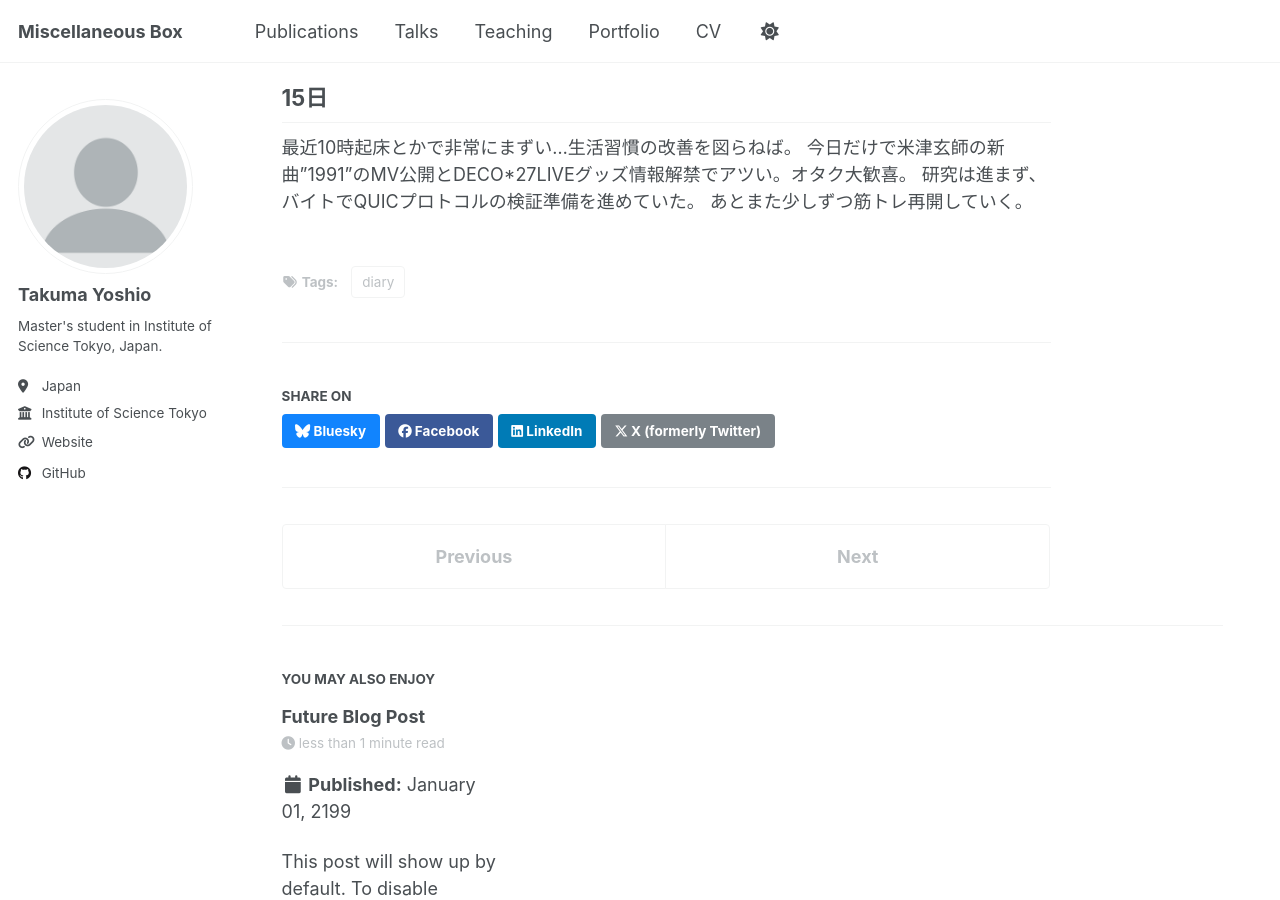
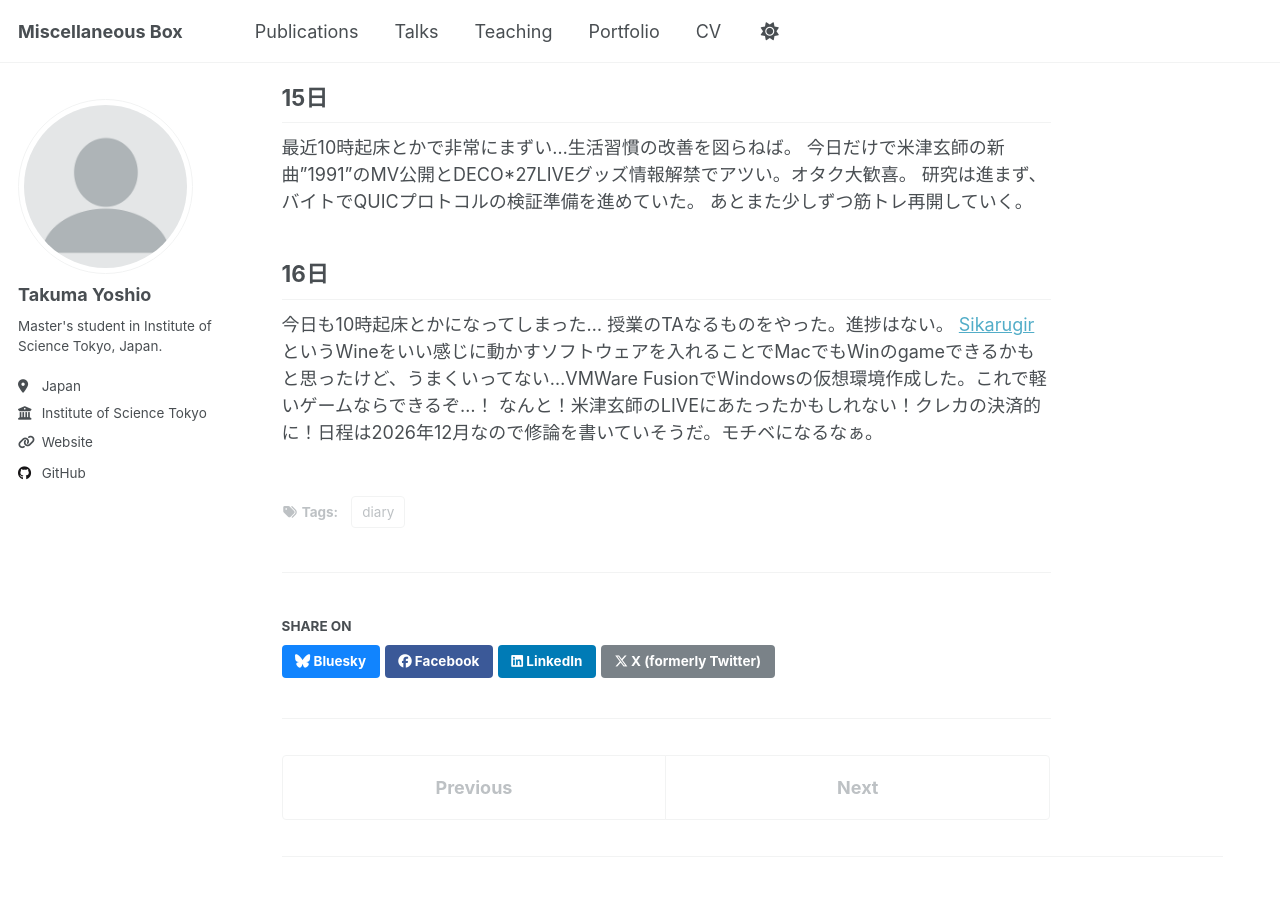
Before and after one commit to ta-yoshi02/ta-yoshi02.github.io, a Jekyll site: the page built from _posts/2025-10-10-blog-post.md, in a window 1280 px wide and 900 px high, scrolled down 624 px. Built offline with Jekyll 4.4.1, drawn with Linux system fonts in a browser that asks for light colours; a script that is not in the unit is left out.

Commit message:
2025年10月16日にっき

```diff
--- a/_posts/2025-10-10-blog-post.md
+++ b/_posts/2025-10-10-blog-post.md
@@ -10,20 +10,22 @@
 ======
 
 ## 14日
-
 ### けんきう
-
 自分の研究で使っているプログラミング環境(先輩の過去研究、[Kanon](https://github.com/prg-titech/Kanon))の改善のタスクをcodexに投げたけど、うまくいかない。しっかりしろ、codex。環境を破壊するんじゃない。
 これ作り直すことには賛成だが、自分には力が足りない。
 
 ### しゅみ
-
 私のpcはMacbook Airなので、steamとかでgameしたいときにできるゲームが少ない。そのためwine周りをいい感じにやってくれる(偽？)OSSのSikarugiを使って調整しようとしている。しようとしているだけ。あまり時間が取れていない。
 変にyoutubeとかみてるからだが。QuizKnockが面白いのが悪い。
 
 ## 15日
-
 最近10時起床とかで非常にまずい...生活習慣の改善を図らねば。
 今日だけで米津玄師の新曲"1991"のMV公開とDECO*27LIVEグッズ情報解禁でアツい。オタク大歓喜。
 研究は進まず、バイトでQUICプロトコルの検証準備を進めていた。
 あとまた少しずつ筋トレ再開していく。
+
+## 16日
+今日も10時起床とかになってしまった...
+授業のTAなるものをやった。進捗はない。
+[Sikarugir](https://github.com/Sikarugir-App/Sikarugir)というWineをいい感じに動かすソフトウェアを入れることでMacでもWinのgameできるかもと思ったけど、うまくいってない...VMWare FusionでWindowsの仮想環境作成した。これで軽いゲームならできるぞ...！
+なんと！米津玄師のLIVEにあたったかもしれない！クレカの決済的に！日程は2026年12月なので修論を書いていそうだ。モチベになるなぁ。
```
